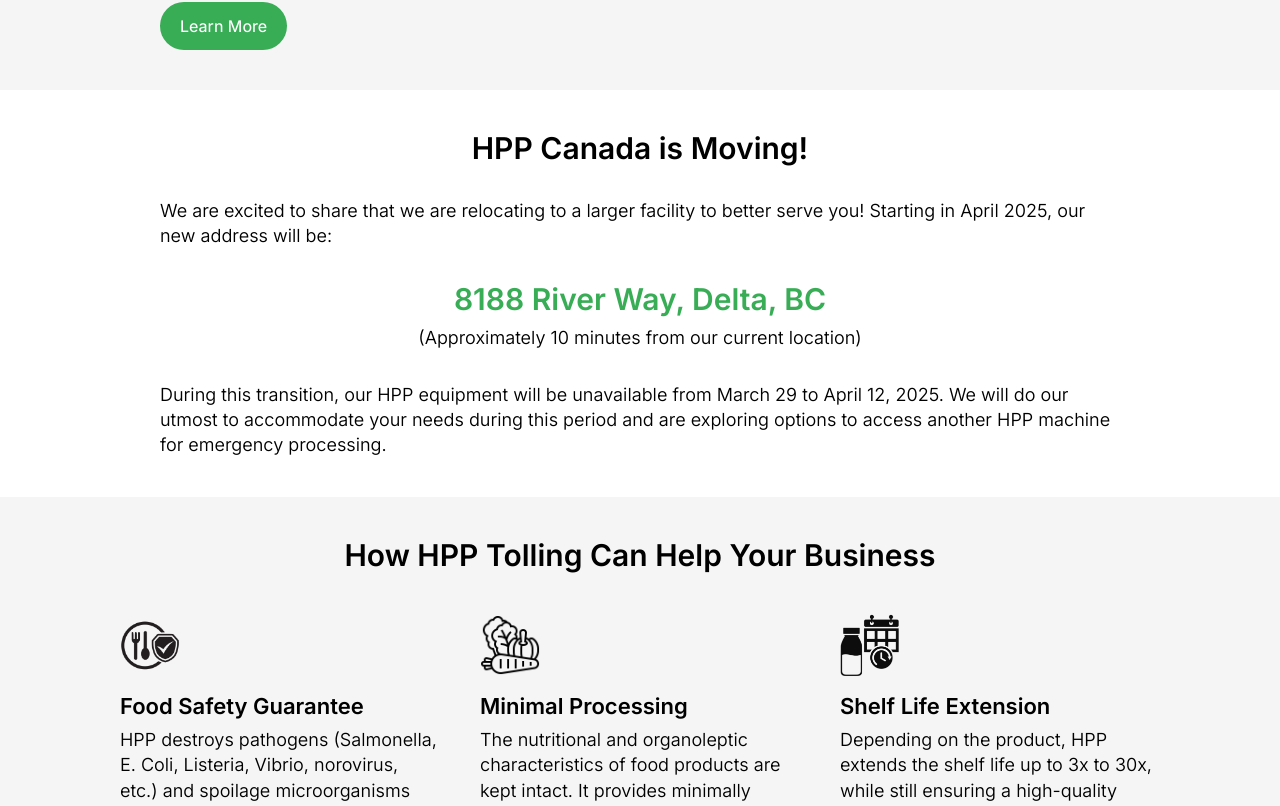
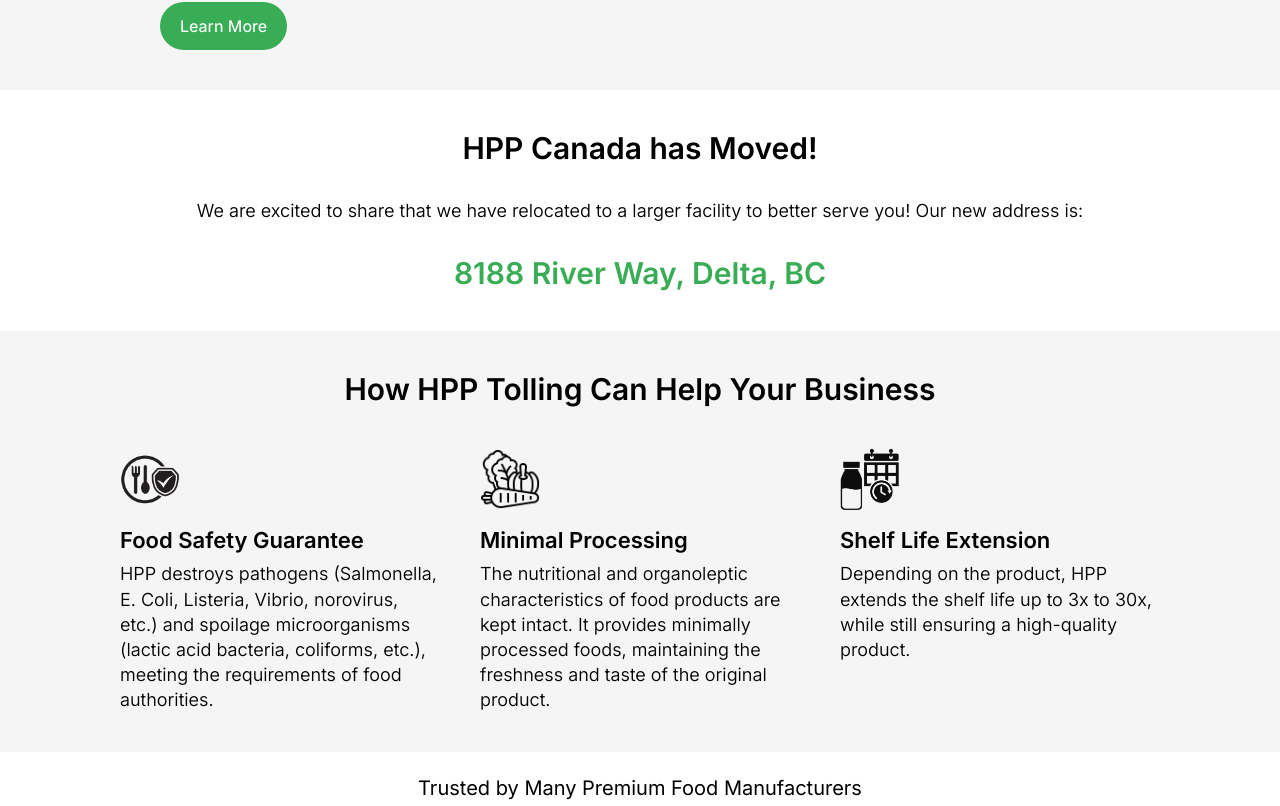
Before and after one commit to chrismitchellcs/hpp-canada, a React (Create React App) app: page / in a window 1280 px wide. Shown: the part 992-1798 px from the top of the page. Built offline with nearby package versions, Linux system fonts and the light colour scheme.

Commit message:
updated address

```diff
--- a/src/components/Contact/Data.jsx
+++ b/src/components/Contact/Data.jsx
@@ -26,11 +26,11 @@
           <Box>
             HPP Canada
             <br />
-            1668 Fosters Way
+            8188 River Way
             <br />
             Delta, BC
             <br />
-            V3M 6S6
+            V4G 1K5
           </Box>
         </Stack>
         <Stack direction={"row"} alignItems={"center"} spacing={5}>
--- a/src/components/Contact/Info.jsx
+++ b/src/components/Contact/Info.jsx
@@ -51,11 +51,11 @@
             <Box>
               HPP Canada
               <br />
-              1668 Fosters Way
+              8188 River Way
               <br />
               Delta, BC
               <br />
-              V3M 6S6
+              V4G 1K5
             </Box>
           </Stack>
           <Stack direction={"row"} alignItems={"center"} spacing={5}>
--- a/src/components/General/Footer.jsx
+++ b/src/components/General/Footer.jsx
@@ -81,8 +81,8 @@
             sx={{ fontSize: "30px", color: "#38ad56" }}
           ></LocationOnOutlinedIcon>
           <Box>
-            1668 Fosters Way
-            <br /> Delta, BC V3M 6S6
+            8188 River Way
+            <br /> Delta, BC V4G 1K5
           </Box>
         </Stack>
         <Stack direction={"row"} alignItems={"center"} spacing={1}>
--- a/src/components/Home/Relocation.jsx
+++ b/src/components/Home/Relocation.jsx
@@ -30,32 +30,27 @@
       spacing={4}
     >
       <Box sx={{ fontSize: "30px", fontWeight: "600" }}>
-        HPP Canada is Moving!
+        HPP Canada has Moved!
       </Box>
       <Box
+        justifySelf={"center"}
+        textAlign={"center"}
         width={"75%"}
         sx={{ fontSize: "18px", fontWeight: "350", lineHeight: 1.4 }}
       >
-        We are excited to share that we are relocating to a larger facility to
-        better serve you! Starting in April 2025, our new address will be:
+        We are excited to share that we have relocated to a larger facility to
+        better serve you! Our new address is:
       </Box>
-      <Stack width={"75%"} spacing={1} alignItems={"center"}>
+      <Stack
+        width={"75%"}
+        spacing={1}
+        alignItems={"center"}
+        textAlign={"center"}
+      >
         <Box sx={{ fontSize: "30px", fontWeight: "600", color: "#38ad56" }}>
           8188 River Way, Delta, BC
         </Box>
-        <Box sx={{ fontSize: "18px", fontWeight: "350", lineHeight: 1.4 }}>
-          (Approximately 10 minutes from our current location)
-        </Box>
       </Stack>
-      <Box
-        width={"75%"}
-        sx={{ fontSize: "18px", fontWeight: "350", lineHeight: 1.4 }}
-      >
-        During this transition, our HPP equipment will be unavailable from March
-        29 to April 12, 2025. We will do our utmost to accommodate your needs
-        during this period and are exploring options to access another HPP
-        machine for emergency processing.
-      </Box>
     </Stack>
   );
 };
```
